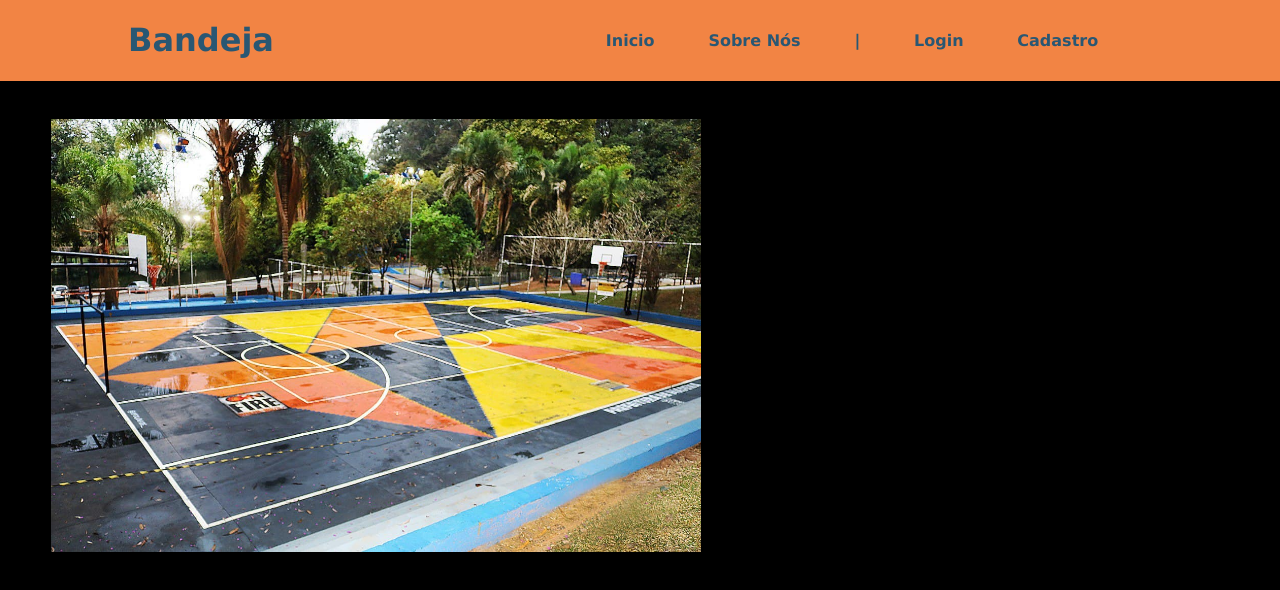
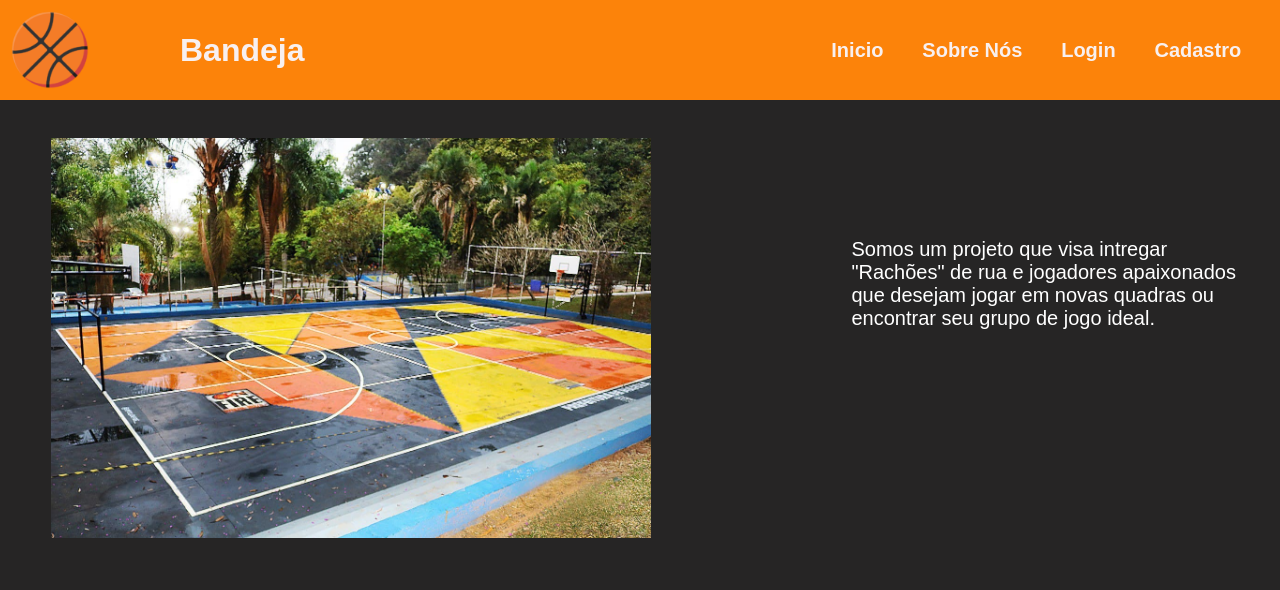
Before and after one commit to Projeto-individual-Joao-Pedro-Noleto/site-individual, a plain HTML site: page html/index.html in a window 1280 px wide. Shown: the top 590 px of the page. Drawn offline with Linux system fonts and the light colour scheme.

Commit message:
fiz a tela inicio e ajustei um pouco do css

```diff
--- a/css/style.css
+++ /dev/null
@@ -1,11 +0,0 @@
-body{
-    margin: 0;
-    padding: 0;
-    background-color: #252525;
-}
-
-.div_menu{
-    width: 100%;
-    height: 500px;
-    background-color: rgb(230, 92, 50);
-}
--- a/html/index.html
+++ b/html/index.html
@@ -7,20 +7,19 @@
     <title> Racha </title>
 
     <link rel="stylesheet" href="style.css">
+    <link rel="shortcut icon" href="imgs/icone_bola.ico" type="image/x-icon">
 </head>
 <body>
      <!--  barra menu  -->
     <div class="header">
         <div class="container">
-            <h1>Bandeja</h1>
+            <img class="img_bola_menu" src="imgs/icone_bola.png"> <h1>Bandeja</h1>
             <ul class="navbar">
                 <li class="agora">
                    <a href="" target="blank">Inicio</a>
                 </li>
                 <li>
                     <a href="" target="blank">Sobre Nós</a>
-                </li>
-                <li> <a href="" target="blank">|</a>
                 </li>
                 <li>
                     <a href="" target="blank">Login </a>
@@ -30,12 +29,18 @@
             </ul>
         </div>
     </div>
+
+
         <!--  banner / inicio  -->
         <div class="banner">
             <div class="container_inicio">
-                <img class="imagem_inicio" src="imgs/quadra no paço.jpg" alt="">
+                <img class="imagem_inicio" src="imgs/quadra no paço.jpg">
+                <p class="texto_incio">Somos um projeto que visa intregar  "Rachões" de rua e jogadores apaixonados que desejam jogar em novas quadras ou encontrar seu grupo de jogo ideal.
+                </p>
             </div>
 
         </div>
+
+           <!--  como funciona  -->
 </body>
 </html>
--- a/html/style.css
+++ b/html/style.css
@@ -1,34 +1,50 @@
 body{
     margin: 0;
     padding: 0;
-    font-family: Verdana, Geneva, Tahoma, sans-serif;
-    background-color: #000000;
+    font-family:Arial, Helvetica, sans-serif;
+    background-color: #262525;
 }
 .header{
 
-    color: #295773;
-    background-color: #F28444;
+    color: #f8f0f0;
+    background-color: #FC830A;
+
 }
 .container{
     display: flex;
-    width: 80%;
+    width: 100%;
     margin: auto;
-    justify-content: space-between;
+    align-items: center;
 }
+
+.container h1{
+    margin-left: 80px;
+    justify-content: flex-start;
+}
+
+.img_bola_menu{
+    display: flex;
+    justify-content: flex-start;
+    width: 100px;
+
+}
+
 .navbar{
     display: flex;
     list-style: none;
     width: 600px;
     justify-content: space-evenly;
     align-items: center ;
-    color: #295773;
+
     font-weight: bold;
+    margin-left: 35%;
 }
 
 
 .navbar a{
-    color: #295773;
+    color: #f8f0f0;
     text-decoration: none;
+    font-size: 20px;
 }
 
 /*
@@ -37,16 +53,29 @@ Inicio
 
 */
 
+.banner{
+width: 100%;
+height: 800px;
+}
 .container_inicio{
     width: 100%;
-    height: 700px;
+    height: 500px;
     display: flex;
-    flex-direction: column;
     margin-left: 4%;
     margin-top: 3%;
 }
 
 .imagem_inicio{
-    width: 650px;
+
+    height: 400px;
+}
+
+.texto_incio{
+    color: white;
+    width: 400px;
+    margin-bottom: 100px;
+    margin-left:200px ;
+    margin-top: 100px;
+    font-size: 20px;
 
 }
```
Also changed, not shown: html/imgs/icone_bola.ico (added), html/imgs/icone_bola.png (added).
